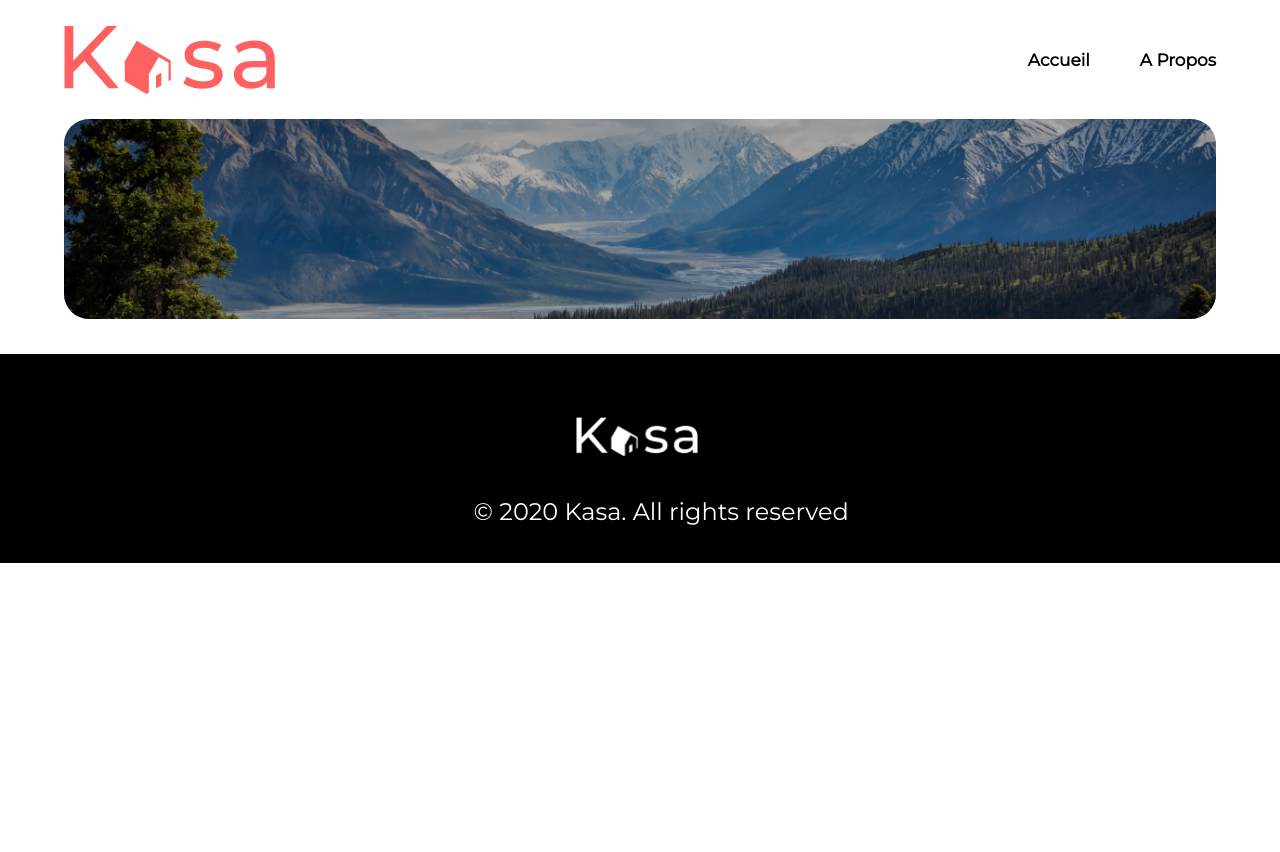
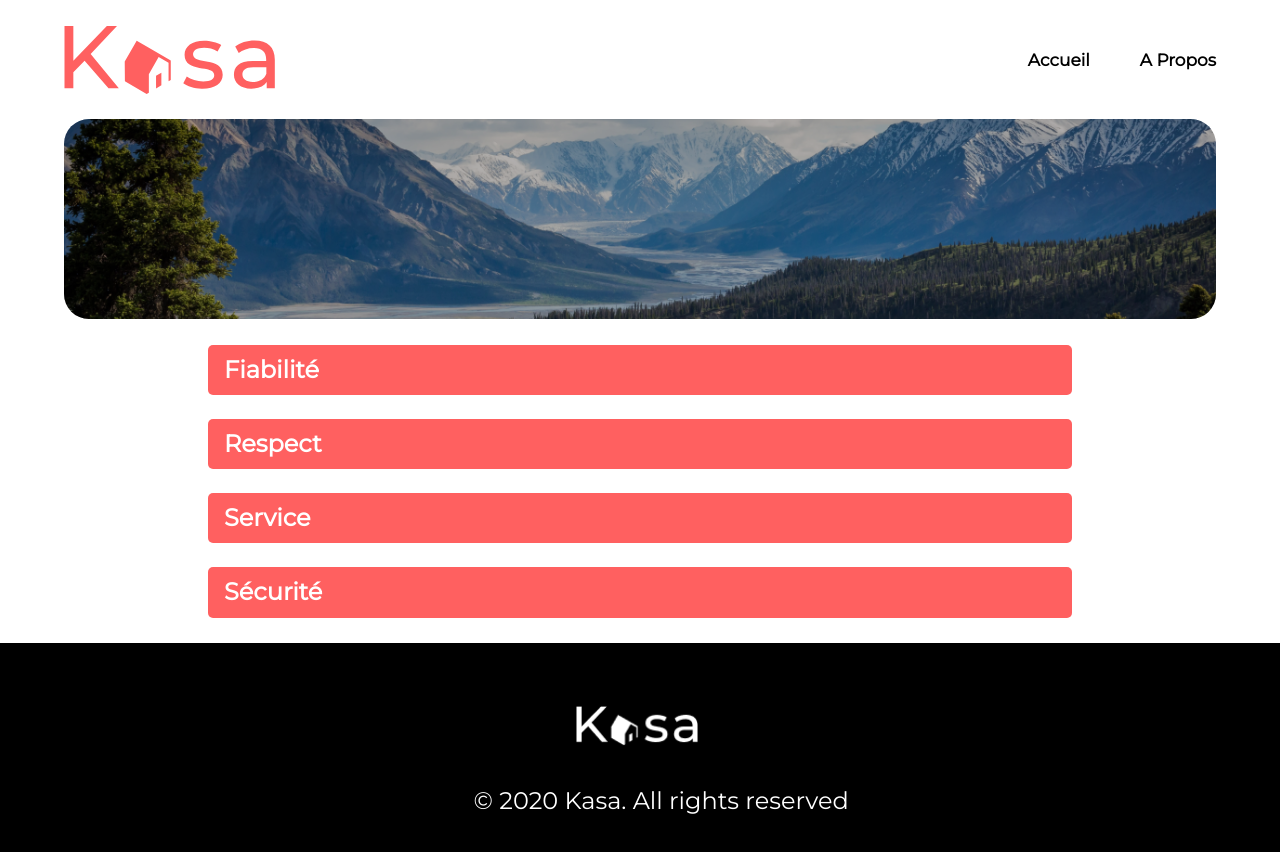
Before and after one commit to Sriparna-lab/Projet-8-Kasa, a React (Create React App) app: page /about in a window 1280 px wide. Shown: the top 852 px of the page. Before the commit the page ends 800 px from the top, so only its background shows below. Built offline with nearby package versions, Linux system fonts and the light colour scheme.

Commit message:
Addition od collapse in about page

```diff
--- a/package.json
+++ b/package.json
@@ -14,8 +14,8 @@
     "web-vitals": "^2.1.4"
   },
   "scripts": {
-    "start": "react-scripts start",
-    "build": "react-scripts build",
+    "start": "react-scripts -max_old_space_size=4096 start",
+    "build": "react-scripts -max_old_space_size=4096 build",
     "test": "react-scripts test",
     "eject": "react-scripts eject"
   },
--- /dev/null
+++ b/src/Components/Collapse/Collapse.js
@@ -0,0 +1,32 @@
+import React, { useState } from "react";
+
+const Collapse = ({ title, content }) => {
+
+  const [isOpen, setIsOpen] = useState(false);
+
+  const display = () => {
+    setIsOpen(!isOpen);
+  };
+
+  return (
+
+    <div className="collapse__dropdown__container">
+      <div className="collapse__dropdown__title">
+        <h2>{title}</h2>
+        <p onClick={display}>
+          {isOpen ? (
+            <i className="fa-solid fa-chevron-up"></i>
+          ) : (
+            <i className="fa-solid fa-chevron-down"></i>
+          )}
+        </p>
+      </div>
+
+      <div className="collapse__dropdown__content">
+        {isOpen && <p>{content}</p>}
+      </div>
+    </div>
+  );
+};
+
+export default Collapse;
--- /dev/null
+++ b/src/Data/collapses.json
@@ -0,0 +1,22 @@
+[
+    {
+      "id": "1",
+      "title": "Fiabilité",
+      "content": "Les annonces postées sur Kasa garantissent une fiabilité totale. Les photos sont conformes aux logements, et toutes les informations sont régulièrement vérifiées par nos équipes."
+    },
+    {
+      "id": "2",
+      "title": "Respect",
+      "content": "La bienveillance fait partie des valeurs fondatrices de Kasa. Tout comportement discriminatoire ou de perturbation du voisinage entraînera une exclusion de notre plateforme.."
+    },
+    {
+      "id": "3",
+      "title": "Service",
+      "content": "Nos équipes se tiennent à votre disposition pour vous fournir une expérience parfaite. N'hésitez pas à nous contacter si vous avez la moindre question.."
+    },
+    {
+      "id": "4",
+      "title": "Sécurité",
+      "content": "La sécurité est la priorité de Kasa. Aussi bien pour nos hôtes que pour les voyageurs, chaque logement correspond aux critères de sécurité établis par nos services. En laissant une note aussi bien à l'hôte qu'au locataire, cela permet à nos équipes de vérifier que les standards sont bien respectés. Nous organisons également des ateliers sur la sécurité domestique pour nos hôtes."
+    }
+  ]
--- a/src/Pages/about/About.js
+++ b/src/Pages/about/About.js
@@ -2,7 +2,9 @@
 import Header from "../../Components/header/Header";
 import Banner from "../../Components/Banner/Banner";
 import Footer from "../../Components/Footer/Footer";
+import Collapse from "../../Components/Collapse/Collapse";
 import BannerAbout from "../../Assets/Banner/BannerAbout.png";
+import CollapseData from "../../Data/collapses.json";
 
 function About() {
     return (
@@ -10,8 +12,19 @@
             <Header />
             <main>
                 <Banner
-                image={BannerAbout}
-                className= "banner__about"/>
+                    image={BannerAbout}
+                    className= "banner__about"/>
+                <div className="collapse">
+                    <div className="collapse__dropdown">
+                        {CollapseData.map((item) => {
+                    return (
+                        <div key={item.id}>
+                        <Collapse content={item.content} title={item.title} />
+                    </div>
+                );
+            })}
+            </div>
+        </div>
             </main>
             <Footer />
         </div>
--- a/src/Style/Components/_Banner.scss
+++ b/src/Style/Components/_Banner.scss
@@ -1,7 +1,6 @@
 .banner {
   border-radius: 10px;
   height: 200px;
-  margin-bottom: 35px;
   position: relative;
 
   &__img {
--- /dev/null
+++ b/src/Style/Components/_Collapse.scss
@@ -0,0 +1,42 @@
+.collapse {
+  display: flex;
+  width: 100%;
+  margin-top: 2px;
+  justify-content: center;
+  align-items: center;
+  &__dropdown {
+    width: 75%;
+
+  &__title {
+    @extend %flex-between;
+    padding: 0.5em 1em;
+    width: 100%;
+    background: #FF6060;
+    margin: 0 auto;
+    margin-top: 1.5em;
+    border-radius: 5px;
+
+h2 {
+  color: $tertiary-color;
+  @include font(24px, 700);
+    }
+  p {
+    color: $tertiary-color;
+    i {
+      cursor: pointer;
+      }
+    }
+  }
+    &__content {
+      background-color: $secondary-color;
+      width: 100%;
+      border-radius: 5px;
+    p {
+      @include font(20px, 400);
+      color: $primary-color;
+      margin: 0 auto;
+      padding: 0.8em;
+      }
+    }
+  }
+}
--- a/src/Style/Components/_Home.scss
+++ b/src/Style/Components/_Home.scss
@@ -1,4 +1,5 @@
 .home_gallery {
+    margin-top:35px;
     width:auto;
     height:auto;
     display: grid;
--- /dev/null
+++ b/src/Style/Utils/_placeholders.scss
@@ -0,0 +1,5 @@
+%flex-between {
+    display: flex;
+    justify-content: space-between;
+    align-items: center;
+  }
--- a/src/Style/Utils/_variables.scss
+++ b/src/Style/Utils/_variables.scss
@@ -1,3 +1,4 @@
 $primary-color:#000000;
 $tertiary-color: #ffffff;
 $footer-color: #000000;
+$secondary-color: #f7f7f7;
--- a/src/Style/app.scss
+++ b/src/Style/app.scss
@@ -1,5 +1,6 @@
 @import "./Utils/mixins";
 @import "./Utils/variables";
+@import "./Utils/placeholders";
 @import "./Base/base";
 @import "../Style/Components/Nav";
 @import "../Style/Layout/Header";
@@ -7,4 +8,5 @@
 @import "../Style/Components/Card";
 @import "../Style/Components/Home";
 @import "../Style/Components/Error";
+@import "../Style/Components/Collapse";
 @import "../Style/Layout/Footer";
```
